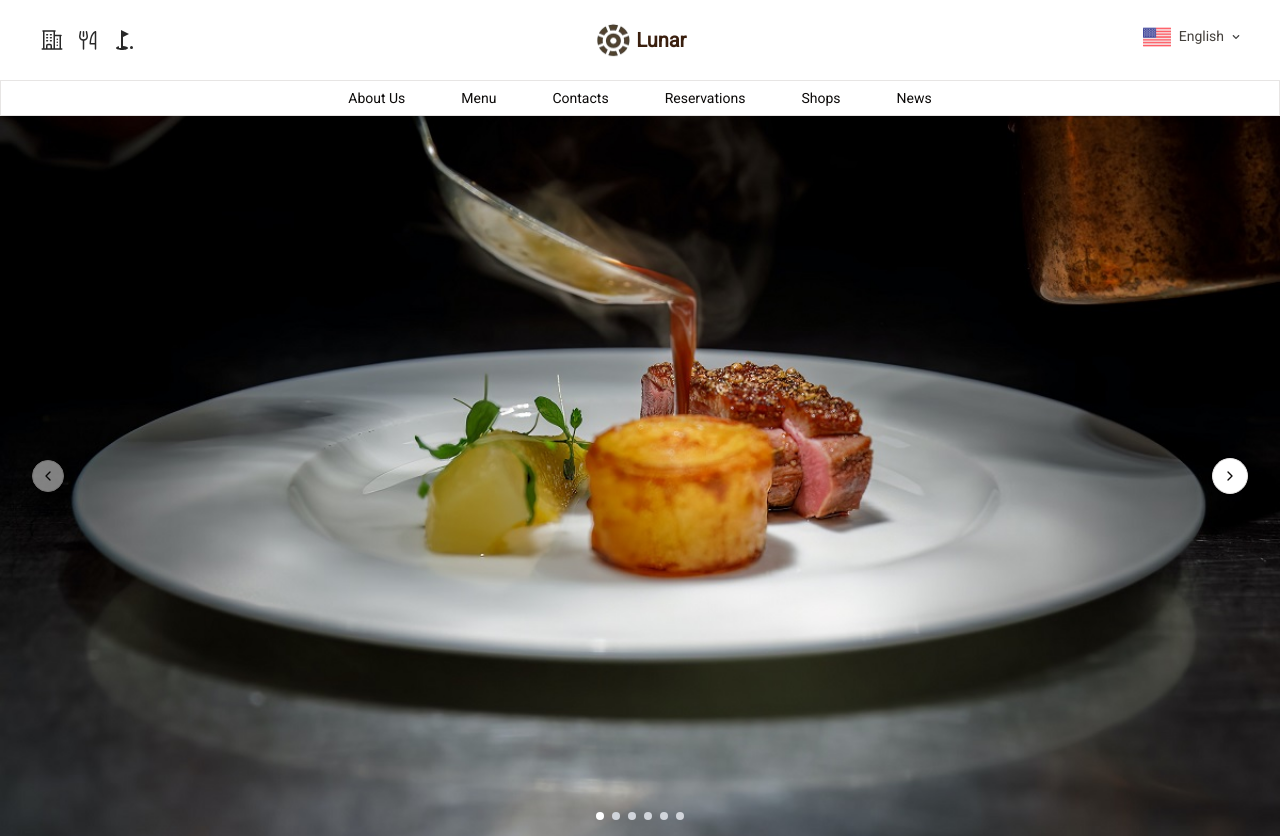
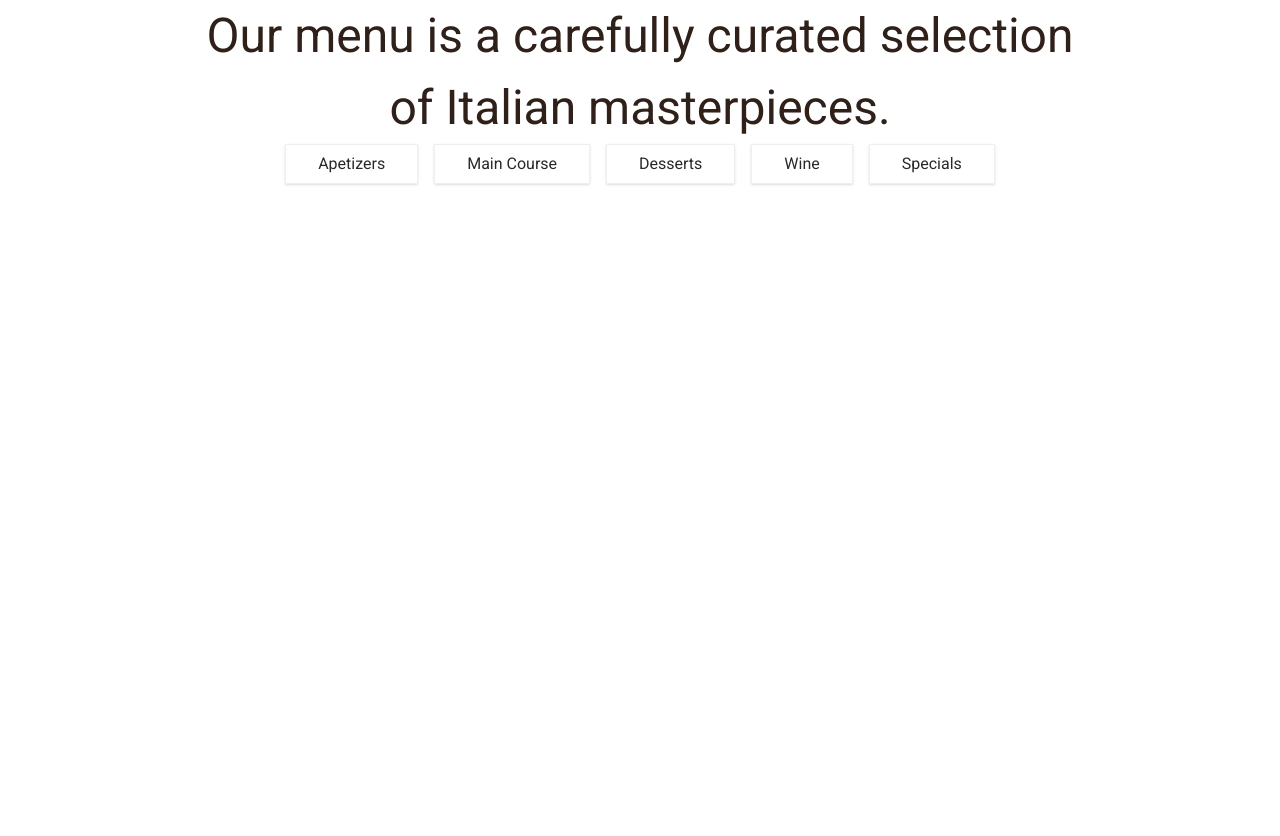
Before and after one commit to SrijanaGhalley77/practice_project, a Next.js app: page / in a window 1280 px wide. After the commit the page ends 800 px from the top, so only its background shows below. Built offline with nearby package versions, Linux system fonts and the light colour scheme.

Commit message:
Menu page header initial commit

```diff
--- a/src/app/layout.tsx
+++ b/src/app/layout.tsx
@@ -35,9 +35,7 @@ export default function RootLayout({
       <body
         className={`${geistSans.variable} ${geistMono.variable} antialiased ${roboto.variable}`}
       >
-        <header className="bg-secondary-50">
-          <Nav />
-        </header>
+
         {children}
       </body>
     </html>
--- a/src/app/page.tsx
+++ b/src/app/page.tsx
@@ -1,12 +1,13 @@
 import SliderComponent from "@/components/slider/page";
 import Header from "@/components/menuHeader/page";
+import Menu from "@/components/menu/page";
 
 
 export default function Home() {
   return (
     <main className="bg-secondary-50 flex flex-col">
       <Header />
-      <SliderComponent />
+      <Menu />
     </main>
 
   );
--- /dev/null
+++ b/src/components/buttonGroup/page.tsx
@@ -0,0 +1,31 @@
+import React, { useState } from "react";
+import { Button } from "@/components/ui/button";
+
+
+const ButtonGroup: React.FC = () => {
+  const buttonLabels = ["Appetizers", "Main Course", "Desserts", "Wine", "Specials"];
+  const [selected, setSelected] = useState(buttonLabels[0]); // Set the first button as default selected
+
+  const handleSelect = (label: string) => {
+    setSelected(label);
+  };
+
+  return (
+    <div className="flex space-x-4">
+      {buttonLabels.map((label) => (
+        <Button
+          key={label}
+          variant={selected === label ? "default" : "outline"} // Change variant based on selection
+          className={`${
+            selected === label ? "bg-primary-950 text-secondary-100" : ""
+          }`} // Set background and text color for the selected button
+          onClick={() => handleSelect(label)}
+        >
+          {label}
+        </Button>
+      ))}
+    </div>
+  );
+};
+
+export default ButtonGroup;
--- /dev/null
+++ b/src/components/menu/page.tsx
@@ -0,0 +1,18 @@
+'use client';
+import React from 'react';
+
+const Menu: React.FC = () => {
+
+  return (
+    <section>
+        <table>
+
+        </table>
+        <div>
+
+        </div>
+    </section>
+  );
+};
+
+export default Menu;
--- a/src/components/menuHeader/page.tsx
+++ b/src/components/menuHeader/page.tsx
@@ -1,38 +1,21 @@
-// "use client";
+"use client";
 import React from 'react';
-import {
-    Menubar,
-    MenubarContent,
-    MenubarItem,
-    MenubarMenu,
-    MenubarSeparator,
-    MenubarShortcut,
-    MenubarTrigger,
-} from "@/components/ui/menubar";
+import { Button } from "@/components/ui/button"
+
 
 const Header: React.FC = () => {
   return (
     <div >
-        <Menubar className="flex justify-center font-roboto w-svw">
-            <MenubarMenu>
-                <MenubarTrigger>About Us</MenubarTrigger>
-                {/* <MenubarContent>
-                    <MenubarItem>
-                        New Tab <MenubarShortcut>⌘T</MenubarShortcut>
-                    </MenubarItem>
-                    <MenubarItem>New Window</MenubarItem>
-                    <MenubarSeparator />
-                    <MenubarItem>Share</MenubarItem>
-                    <MenubarSeparator />
-                    <MenubarItem>Print</MenubarItem>
-                </MenubarContent> */}
-                <MenubarTrigger>Menu</MenubarTrigger>
-                <MenubarTrigger>Contacts</MenubarTrigger>
-                <MenubarTrigger>Reservations</MenubarTrigger>
-                <MenubarTrigger>Shops</MenubarTrigger>
-                <MenubarTrigger>News</MenubarTrigger>
-            </MenubarMenu>
-        </Menubar>
+        <header className='flex flex-col justify-center items-center font-roboto'>
+        <p className='font-semiold text-5xl w-[900px] text-center text-primary-950'>Our menu is a carefully curated selection of Italian masterpieces.</p>
+        <div className='flex justify-between gap-4'>
+            <Button>Apetizers</Button>
+            <Button>Main Course</Button>
+            <Button>Desserts</Button>
+            <Button>Wine</Button>
+            <Button>Specials</Button>
+        </div>
+    </header>
     </div>
   );
 };
--- a/src/components/ui/button.tsx
+++ b/src/components/ui/button.tsx
@@ -10,7 +10,7 @@ const buttonVariants = cva(
     variants: {
       variant: {
         default:
-          "bg-primary text-primary-foreground shadow hover:bg-primary/90",
+          "bg-secondary-50 text-secondary-950 border border-secondary-100 shadow hover:bg-primary-950 hover:text-secondary-100 hover:border-none transition duration-200",
         destructive:
           "bg-destructive text-destructive-foreground shadow-sm hover:bg-destructive/90",
         outline:
@@ -21,15 +21,15 @@ const buttonVariants = cva(
         link: "text-primary underline-offset-4 hover:underline",
       },
       size: {
-        default: "h-9 px-4 py-2",
-        sm: "h-8 rounded-md px-3 text-xs",
-        lg: "h-10 rounded-md px-8",
+        default: "h-9 rounded-none px-4 py-2",
+        sm: "h-8 rounded-none px-3 text-xs",
+        lg: "h-10 rounded-none px-8 font-roboto text-base",
         icon: "h-9 w-9",
       },
     },
     defaultVariants: {
       variant: "default",
-      size: "default",
+      size: "lg",
     },
   }
 )
--- a/tailwind.config.ts
+++ b/tailwind.config.ts
@@ -14,17 +14,17 @@ export default {
   			foreground: 'hsl(var(--foreground))',
 			white: '#fff',
 			primary: {
-				50: '#fbf9eb',
-				100: '#f7f1ca',
-				200: '#efe199',
-				300: '#e6c95e',
-				400: '#ddb232',
-				500: '#ce9b24',
-				600: '#b1791d',
-				700: '#8e581a',
-				800: '#76471d',
-				900: '#5b361b',
-				950: '#3a1f0e'
+				50: '#f7f5ef',
+				100: '#ebe6d6',
+				200: '#d8ceb0',
+				300: '#c2af82',
+				400: '#b0945f',
+				500: '#a18251',
+				600: '#906e47',
+				700: '#6f5139',
+				800: '#5f4534',
+				900: '#523c31',
+				950: '#2f2019'
 			},
 			secondary: {
 				50: '#ffffff',
@@ -112,6 +112,20 @@ export default {
 		fontFamily: {
 			roboto: ["var(--font-roboto)"]
 		},
+		fontWeight: {
+			hairline: '100',   // Hairline weight
+			thin: '200',        // Thin weight
+			light: '300',       // Light weight
+			normal: '400',      // Normal weight
+			medium: '500',      // Medium weight
+			semibold: '600',    // Semibold weight
+			bold: '700',        // Bold weight
+			extrabold: '800',   // Extra bold weight
+			black: '900',       // Black weight
+			// Custom weights
+			customLight: '350', // Custom light weight
+			customHeavy: '750', // Custom heavy weight
+		},
 		fontSize: {
 			'xs': '0.75rem',
 			'sm': '0.875rem',
@@ -134,6 +148,43 @@ export default {
 			'extra-loose': '2rem',
 			'tight': '20px',
 			'loose': '28px',
+		},
+		spacing: {
+			'0': '0px',
+			'1': '0.25rem',   // 4px
+			'2': '0.5rem',     // 8px
+			'3': '0.75rem',    // 12px
+			'4': '1rem',       // 16px
+			'5': '1.25rem',    // 20px
+			'6': '1.5rem',     // 24px
+			'8': '2rem',       // 32px
+			'10': '2.5rem',    // 40px
+			'12': '3rem',      // 48px
+			'14': '3.5rem',    // 56px
+			'16': '4rem',      // 64px
+			'20': '5rem',      // 80px
+			'24': '6rem',      // 96px
+			'28': '7rem',      // 112px
+			'32': '8rem',      // 128px
+			'36': '9rem',      // 144px
+			'40': '10rem',     // 160px
+			'44': '11rem',     // 176px
+			'48': '12rem',     // 192px
+			'52': '13rem',     // 208px
+			'56': '14rem',     // 224px
+			'60': '15rem',     // 240px
+			'64': '16rem',     // 256px
+			'72': '18rem',     // 288px
+			'80': '20rem',     // 320px
+			'96': '24rem',     // 384px
+			'100': '25rem',    // 400px
+			'120': '30rem',    // 480px
+			'140': '35rem',    // 560px
+			'160': '40rem',    // 640px
+			'180': '45rem',    // 720px
+			'200': '50rem',    // 800px
+			'225': '56.25rem', // 900px
+			// Add more custom sizes as needed
 		}
 
   	}
```
